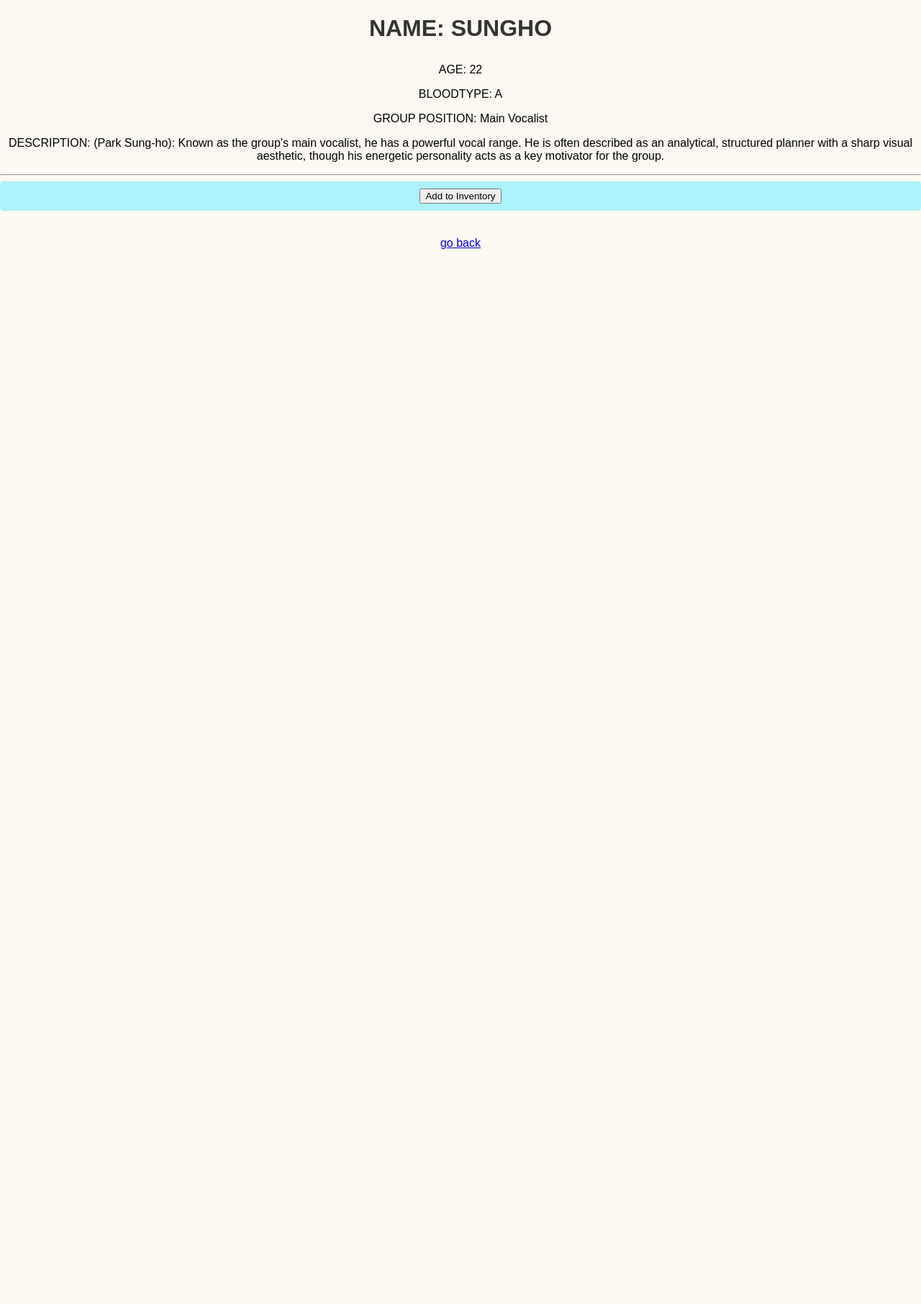
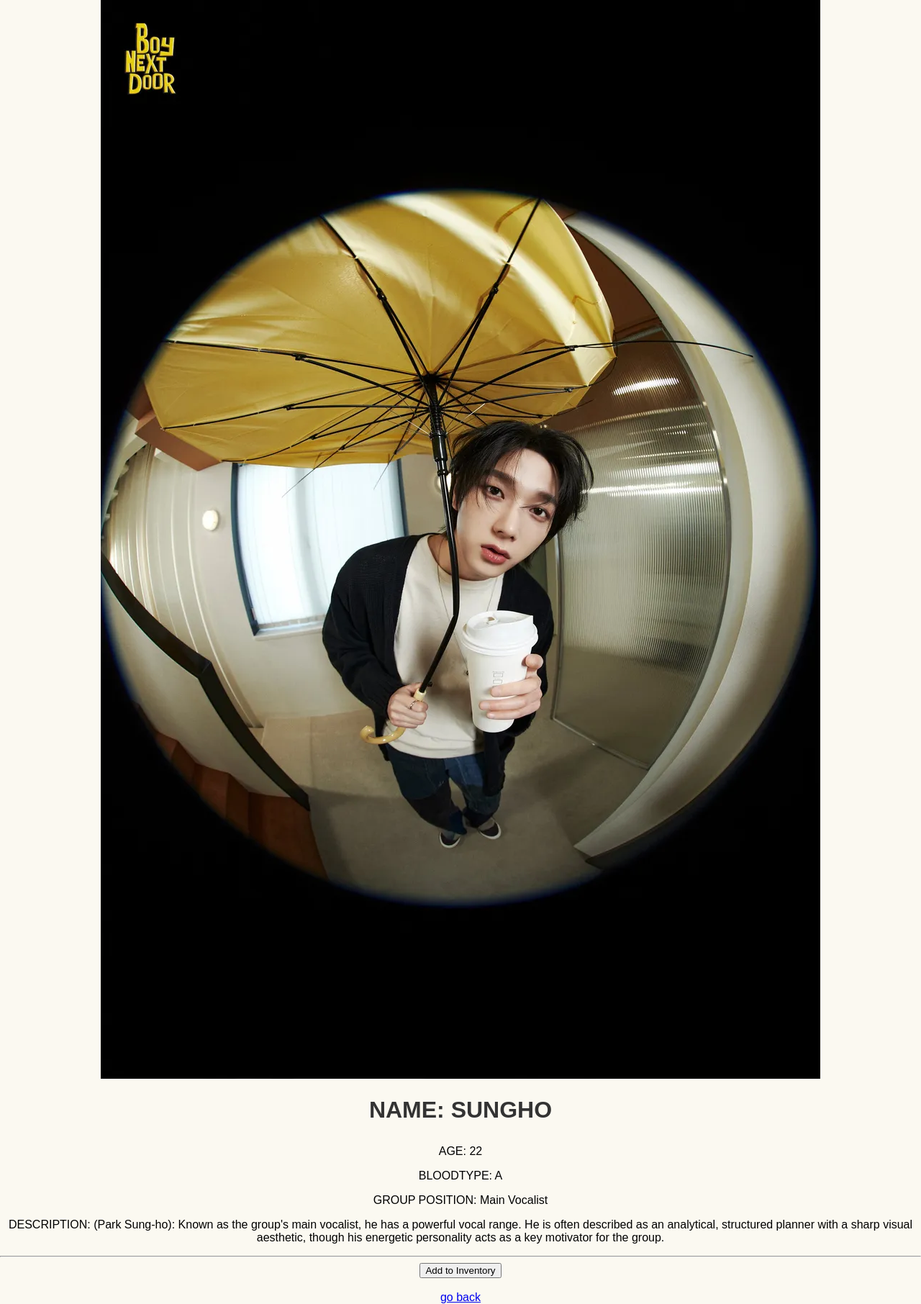
Before and after one commit to 23333sophia/12DTP_Flask-web-application, a Flask app: page /product/1 in a window 1280 px wide. Shown: the part 48-1860 px from the top of the page at 72% size. Before the commit the page ends 394 px from the top, so only its background shows below. Run offline with Flask 3, Linux system fonts and the light colour scheme; data comes from the database, SQL or seed files in the repository; both versions use the stored data as it was after the commit.

Commit message:
comments added name jaehyun typom fixed in db member description added in db product.html changed layout for css flash changed to return to profile page when user tries to add added member again

```diff
--- a/app.py
+++ b/app.py
@@ -7,6 +7,7 @@ from werkzeug.security import generate_password_hash, check_password_hash
 
 DATABASE = 'bnd.db'
 
+# initializing core Flask application object instance
 app = Flask(__name__)
 #secret key needed gor sessions and flash messages
 app.config['SECRET_KEY'] = "bnd"
@@ -33,7 +34,7 @@ def query_db(query, args=(), one=False):
     return (rv[0] if rv else None) if one else rv
 
 
-# =-=-=-=-=-=-=-=-=-===========================  Routes. ==============================================-=-=-=
+# Routes
 
 @app.route("/")
 def home():
@@ -41,13 +42,14 @@ def home():
 
 
 
-# ======================================== discograhpy route ============================================
+# discograhpy route
 @app.route("/discography")
 def discography():
     if 'user' not in session or session['user'] is None:
         flash("Log in to check Boy Next Door's discography.")
         return redirect('/login')
 
+# querying structural album properties ordered sequentially by descending IDs
     album_sql = "SELECT * FROM album ORDER BY album_id DESC"
     all_albums = query_db(album_sql)
 
@@ -86,9 +88,13 @@ def add_no_cache_headers(response):
 
 
 
-#=================================. user sign up & login route ===============================
+# user sign up & login route
 @app.route('/signup', methods=["GET","POST"])
 def signup():
+    """
+    validates user creation requests
+    enforces password criteria rules and sanitizes raw empty requests
+    """
     if request.method == "POST":
         #blocking missing data and empty sign ups
         if 'username' not in request.form or 'password' not in request.form:
@@ -115,12 +121,14 @@ def signup():
             return render_template('signup.html')
         hashed_password = generate_password_hash(password, method='pbkdf2')
 
-
+        # allocation ensuring user activation state begins at 1
         sql = "INSERT INTO user (username, password) VALUES (?,?)"
         query_db(sql,(username, hashed_password))
         get_db().commit()
+
         flash("You are now signed up! Login to continue")
         return redirect('/login')
+
     return render_template('signup.html')
 
 
@@ -160,7 +168,9 @@ def login():
 
 @app.route('/logout')
 def logout():
-    # cleanly remove session keys instead of setting them to none
+    """
+    cleanly remove session keys instead of setting them to none
+    """
     session.pop('user', None)
     session.pop('user_id', None)
     flash("Logged out")
@@ -173,6 +183,10 @@ def logout():
 # ==================================== profile page route ======================================
 @app.route("/profile")
 def profile():
+    """
+    serves custom user profile catalogs
+    restricted to authenticated identity holders through intercept checks
+    """
     if 'user' not in session or session['user'] is None:
         flash("Log in to check profile")
         return redirect('/login')
@@ -180,9 +194,12 @@ def profile():
     return render_template("profile.html")
 
 
-# to bring each member profile for product.html and not make html for each member
+
 @app.route("/product/<int:member_id>")
 def product(member_id):
+    """
+    to bring each member profile for product.html and not make html for each member
+    """
     sql = "SELECT * FROM member WHERE member_id = ?"
     member_data = query_db(sql, (member_id,), one=True)
 
@@ -193,9 +210,13 @@ def product(member_id):
 
 # ====================================.  inventory system ================================================
 
-# displaying items in inventory
+
 @app.route("/inventory")
 def inventory():
+    """
+    deconstructs tracking metrics through comprehensive format evaluation filters
+    safely guards processing layers utilizing robust localized catch operations
+    """
     if 'user' not in session or session['user'] is None:
         flash("Log in to check your account")
         return redirect('/login')
@@ -237,6 +258,9 @@ def inventory():
 # to  add a member to the inventory
 @app.route("/add_to_inventory/<int:member_id>", methods=["POST"])
 def add_to_inventory(member_id):
+    """
+    pushes non-duplicate tracking layout blocks safely into application cache memory
+    """
     if 'user' not in session or session['user'] is None:
         flash("Please log in first to add to inventory")
         return redirect('/login')
@@ -247,7 +271,7 @@ def add_to_inventory(member_id):
     if 'inventory' not in session:
         session['inventory'] = []
 
- # saving produt to current inventory and saving to session so you cant 중복
+ # saving produt to current inventory and saving to session so you cant duplicate
     current_inventory = session['inventory']
 
     #saving saved item in a n-n way
@@ -260,6 +284,8 @@ def add_to_inventory(member_id):
         flash("Added to your inventory.")
     else:
         flash("This already exists in your inventory.")
+        return render_template("profile.html")
+
 
     return redirect('/inventory')
 
--- a/templates/product.html
+++ b/templates/product.html
@@ -1,31 +1,45 @@
 {% extends 'base.html' %}
-
 
 {% block content %}
     <div class="container">
         {% if member %}
+            <!--split screen layout left: image & right: information -->
+            <div class="product-layout-box">
+
+                <!-- left side - member profile image -->
+                <div class="product-left-image">
+                    <img src="{{ url_for('static', filename='images/' + member[1].lower() + 'profile.webp') }}" alt="{{ member[1] }} profile">
+                </div>
+
+                <!-- right side - member data + elements -->
+                <div class="product-right-info">
                     <h1>NAME: {{ member[1] }}</h1>
 
                     <p>AGE: {{ member[2] }}</p>
 
                     <p>BLOODTYPE: {{ member[4] }}</p>
 
-            <p> GROUP POSITION: {{ member[3] }}</p>
+                    <p>GROUP POSITION: {{ member[3] }}</p>
 
                     <p>DESCRIPTION: {{ member[5] }}</p>
 
                     <hr>
                     <!-- form to handle adding this specific member to the cart -->
                     <form action="/add_to_inventory/{{ member[0] }}" method="post">
-                <div class="add_to_inventory_button">
-                    <button type="submit" >Add to Inventory</button>
+
+                        <!-- button container-->
+                        <button type="submit" class="action-btn inventory-add-btn">Add to Inventory</button>
+                    </form>
+
+                    <br>
+                    <a href="/profile" class="action-btn back-btn-link">go back</a>
                 </div>
-            </form>
+
+            </div>
         {% else %}
             <h1>Product not found.</h1>
+            <br>
+            <a href="/profile" class="action-btn back-btn-link">go back</a>
         {% endif %}
-
-        <br><br>
-        <a href="/profile">go back</a>
     </div>
 {% endblock %}
```
Also changed, not shown: bnd.db, static/style.css (line endings or trailing spaces). Lines whose indentation alone changed are shown as unchanged.
